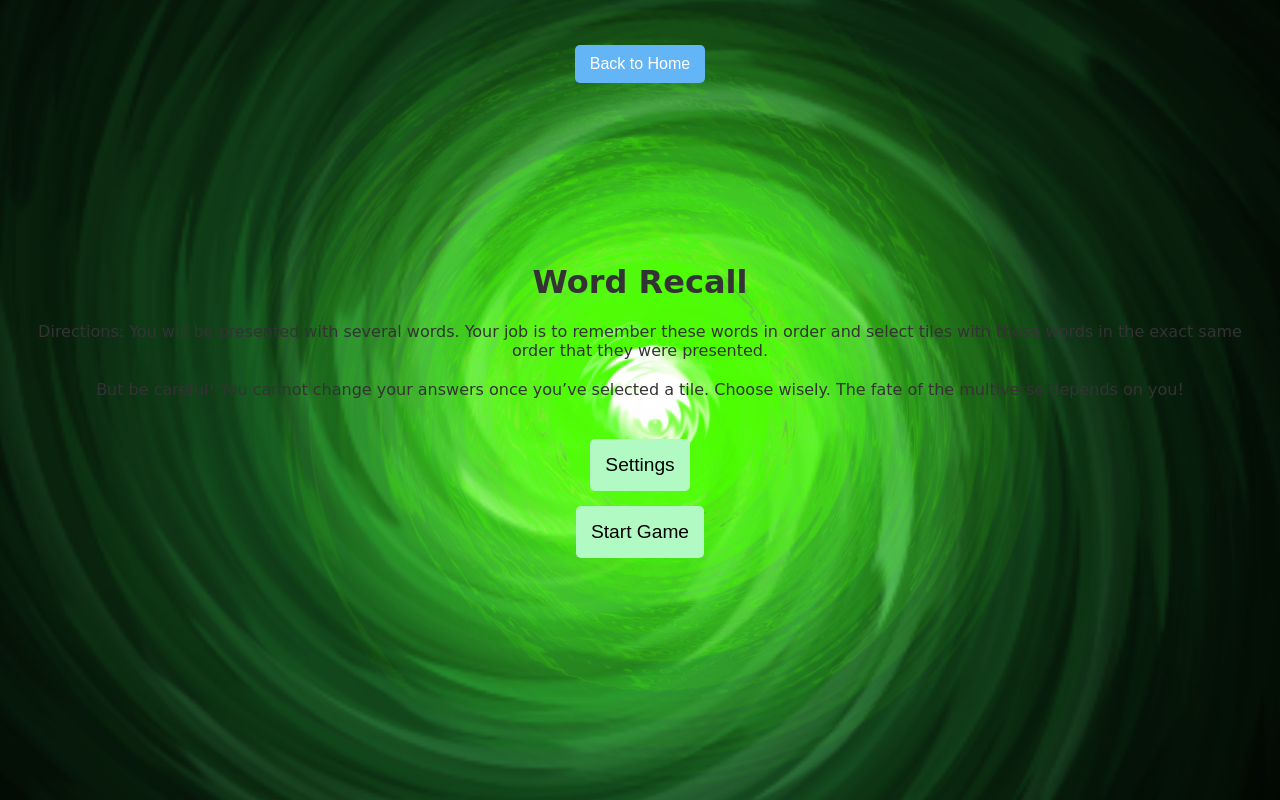
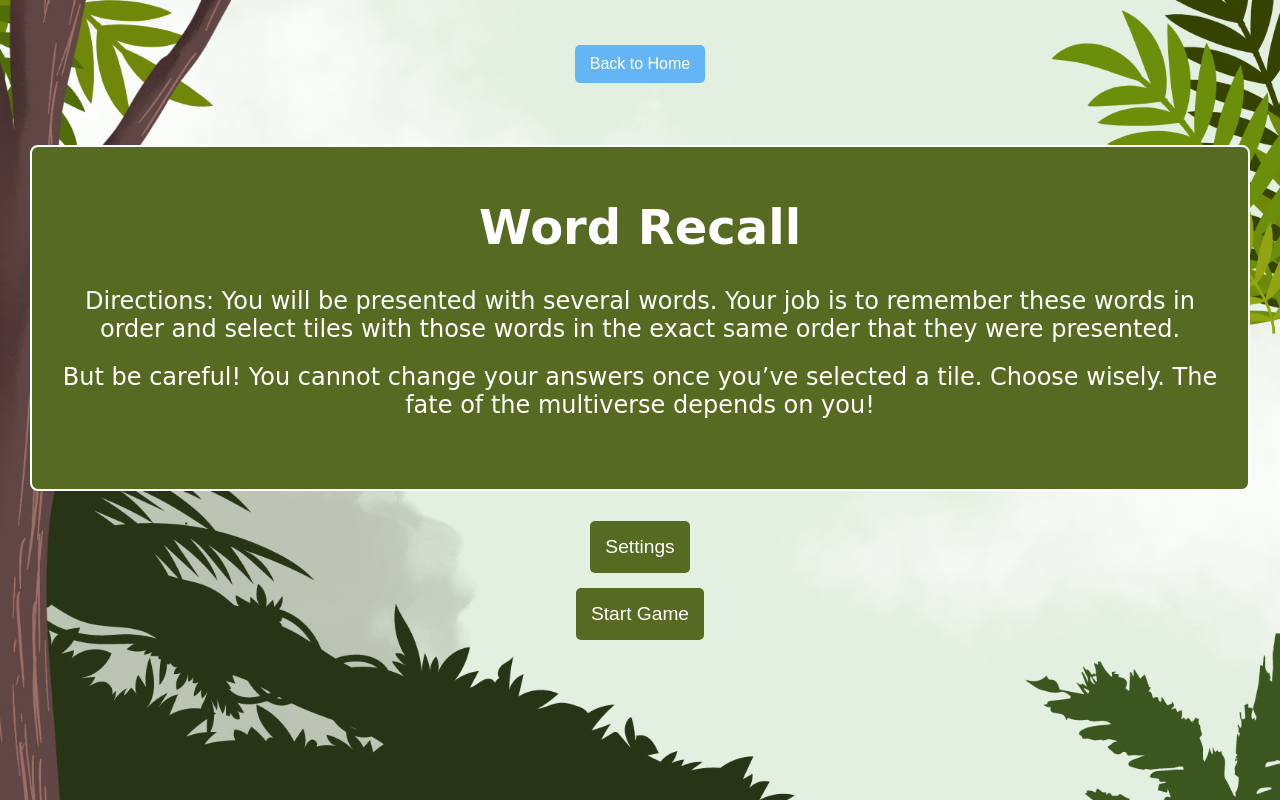
Before and after one commit to larrylu302/session-1a, a React (Create React App) app: page /#/words-game in a window 1280 px wide. Built offline with nearby package versions, Linux system fonts and the light colour scheme.

Commit message:
Numbers and Words

```diff
--- a/src/NumbersGame/NumbersGame.css
+++ b/src/NumbersGame/NumbersGame.css
@@ -78,6 +78,11 @@ html, body, #root {
   width: 100px;
 }
 
+.number-grid-button:hover {
+  transform: scale(1.05);
+  background-color: #e3b160;
+}
+
 .number-settings-form {
   padding: 20px 30px;
   font-size: 24px;
@@ -98,7 +103,12 @@ html, body, #root {
   margin-top: 20px;
 }
 
-input {
+.number-setting-button-submit:hover {
+  transform: scale(1.05);
+  background-color: #e3b160;
+}
+
+.orange-input {
   background-color: #fde5b3;
   border: 2px solid #e6bb6b;
   border-radius: 5px;
@@ -108,7 +118,7 @@ input {
   box-shadow: inset 0 0 5px rgba(0, 0, 0, 0.1);
 }
 
-input:focus {
+.orange-input:focus {
   outline: none;
   border-color: #d29b54;
   box-shadow: 0 0 8px rgba(210, 155, 84, 0.6);
--- a/src/NumbersGame/NumbersGame.js
+++ b/src/NumbersGame/NumbersGame.js
@@ -4,7 +4,7 @@ import BackToHomeButton from '../Backtohomebutton';
 import volumeIcon from './volume_icon.png';
 import firstVideo from './numbers_first_video.mp4'
 import readInstructions from './decipher_password_voiceover.mp3'
-
+import { Link } from 'react-router-dom';
 
 
 const NumbersGame = () => {
@@ -261,6 +261,7 @@ const SettingsForm = ({ onSave, initialSettings }) => {
           <label>
             Number of Digits:
             <input
+              className='orange-input'
               type="number"
               min="1"
               max="10"
@@ -273,6 +274,7 @@ const SettingsForm = ({ onSave, initialSettings }) => {
           <label>
             Interval Between Digits (seconds):
             <input
+              className='orange-input'
               type="number"
               min="0.5"
               max="5"
@@ -286,6 +288,7 @@ const SettingsForm = ({ onSave, initialSettings }) => {
           <label>
             Time Before Test (seconds):
             <input
+              className='orange-input'
               type="number"
               min="1"
               max="10"
@@ -298,6 +301,7 @@ const SettingsForm = ({ onSave, initialSettings }) => {
           <label>
             Total Rounds:
             <input
+              className='orange-input'
               type="number"
               min="1"
               max="10"
--- a/src/WordsGame/WordsGame.css
+++ b/src/WordsGame/WordsGame.css
@@ -1,5 +1,3 @@
-/* Apply a fun and colorful theme to the entire app */
-/* Make sure html, body, and root elements take the full height */
 html, body, #root {
   height: 100%;
   margin: 0;
@@ -16,20 +14,19 @@ html, body, #root {
   flex-direction: column;
   justify-content: center;
   align-items: center;
-  background-image: url('Words-background.png'); /* Ensure the path is correct */
+  background-image: url('Words-background.png');
   background-size: cover;
   background-position: center;
   background-repeat: no-repeat;
 }
 
-/* Enhance the word grid with more colors and interaction */
 .word-grid {
   display: grid;
   grid-template-columns: repeat(4, 1fr);
   gap: 15px;
   margin-bottom: 20px;
   padding: 10px;
-  background-color: black;
+  background-color: #566b21;
   border-radius: 10px;
 }
 
@@ -38,61 +35,115 @@ html, body, #root {
   margin: 0;
   font-size: 1.2em;
   cursor: pointer;
-  background-color: #B1FAC3; /* Blue buttons */
-  color: black;
+  background-color: #789945;
+  color: white;
   border: none;
-  border-radius: 5px; /* Rounded corners for buttons */
-  transition: transform 0.3s ease; /* Smooth transformation on hover */
+  border-radius: 5px;
+  transition: transform 0.3s ease;
 }
 
 .word-grid button:hover {
-  transform: scale(1.1); /* Slightly enlarge buttons on hover */
-  background-color: #42a5f5; /* Darker shade of blue on hover */
+  transform: scale(1.1);
+  background-color: #42a5f5;
 }
 
-.button {
+.green-button {
   padding: 15px;
-  margin-bottom: 15px; /* Ensure buttons don’t stick together */
+  margin-bottom: 15px;
   font-size: 1.2em;
   cursor: pointer;
-  background-color: #B1FAC3;
-  color: black;
+  background-color: #566b21;
+  color: white;
   border: none;
-  border-radius: 5px; /* Rounded corners */
-  transition: transform 0.3s ease, background-color 0.3s ease; /* Smooth transitions */
+  border-radius: 5px;
+  transition: transform 0.3s ease, background-color 0.3s ease;
 }
 
-.button:hover {
-  transform: scale(1.1); /* Enlarge on hover */
-  background-color: #42a5f5; /* Darker shade on hover */
+.green-button:hover {
+  transform: scale(1.1);
+  background-color: #42a5f5;
+}
+
+.lighter-green-button {
+  padding: 15px;
+  font-size: 1.2em;
+  cursor: pointer;
+  background-color: #789945;
+  color: white;
+  border: none;
+  border-radius: 5px;
+  transition: transform 0.3s ease, background-color 0.3s ease;
+}
+
+.lighter-green-button:hover {
+  transform: scale(1.1);
+  background-color: #42a5f5;
 }
 
 .word-list {
   display: flex;
-  flex-direction: column; /* Aligns items in a column */
-  align-items: center; /* Centers items horizontally */
+  flex-direction: column;
+  align-items: center;
   margin: 20px 0;
+  background-color: #566b21;
+  color: white;
+  border-radius: 8px;
+  transition: transform 0.3s ease, background-color 0.3s;
+  padding: 20px 30px;
 }
 
 .word-item {
-  font-size: 18px; /* Adjust size as needed */
-  margin: 5px 0; /* Adds space between words */
+  font-size: 36px;
+  margin: 5px 0;
 }
 
 .animal-button {
   padding: 10px;
   margin: 5px;
-  transition: background-color 0.2s ease; /* Smooth transition for background color */
+  transition: background-color 0.2s ease;
 }
 
 .animal-button.selected {
-  background-color: #666; /* Darken the button */
-  color: #black; /* Change text color to maintain contrast */
+  background-color: #666;
+  color: black;
 }
 
-.confirmation-message {
-  color: green;
-  margin-top: 10px;
+.words-instructions {
+  padding: 20px 30px;
+  font-size: 24px;
+  background-color: #566b21;
+  color: white;
+  border: 2px solid white;
+  border-radius: 8px;
+  transition: transform 0.3s ease, background-color 0.3s;
+  margin-bottom: 50px;
+  margin-left: 30px;
+  margin-right: 30px;
+  padding-bottom: 70px;
+}
+
+.word-settings-form {
+  padding: 20px 30px;
+  font-size: 24px;
+  background-color: #566b21;
+  color: white;
+  border: none;
+  border-radius: 8px;
+  transition: transform 0.3s ease, background-color 0.3s;
+}
+
+.green-input {
+  background-color: #789945;
+  border: 2px solid #566b21;
+  border-radius: 5px;
+  padding: 5px;
   font-size: 16px;
-  font-weight: bold;
+  color: white;
+  box-shadow: inset 0 0 5px rgba(0, 0, 0, 0.1);
 }
+
+.green-input:focus {
+  outline: none;
+  border-color: #789945;
+  box-shadow: 0 0 8px rgba(210, 155, 84, 0.6);
+}
--- a/src/WordsGame/WordsGame.js
+++ b/src/WordsGame/WordsGame.js
@@ -19,11 +19,12 @@ const WordsGame = () => {
     };
 
     return (
-      <form onSubmit={handleSubmit}>
+      <form onSubmit={handleSubmit} className="word-settings-form">
         <div className="settings-row">
           <label>
             Number of Words:
             <input
+              className='green-input'
               type="number"
               value={localSettings.numWords}
               onChange={(e) => setLocalSettings({ ...localSettings, numWords: parseInt(e.target.value, 10) })}
@@ -34,6 +35,7 @@ const WordsGame = () => {
           <label>
             Memorization Time per Word (seconds):
             <input
+              className='green-input'
               type="number"
               value={localSettings.memorizationTimePerWord}
               onChange={(e) => setLocalSettings({ ...localSettings, memorizationTimePerWord: parseInt(e.target.value, 10) })}
@@ -44,13 +46,14 @@ const WordsGame = () => {
           <label>
             Number of Rounds:
             <input
+                className='green-input'
                 type="number"
                 value={localSettings.totalRounds}
                 onChange={(e) => setLocalSettings({ ...localSettings, totalRounds: parseInt(e.target.value, 10) })}
             />
           </label>
         </div>
-        <button type="submit" className="button">Save Settings</button>
+        <button type="submit" className="lighter-green-button" style={{marginTop: "20px", marginBottom: '15px'}}>Save Settings</button>
       </form>
     );
   };
@@ -70,9 +73,9 @@ const WordsGame = () => {
     totalRounds: 1,
     maxWordsRecalled: 0,
     initialSettings: {
-      numWords: 2,
+      numWords: 1,
       memorizationTimePerWord: 1,
-      totalRounds: 3
+      totalRounds: 1
     }
   });
 
@@ -116,10 +119,6 @@ const WordsGame = () => {
   };
 
   const startGame = () => {
-    if (gameState.currentRound > gameState.totalRounds) {
-      alert(`Game Over! Total Score: ${gameState.score}`);
-      return;
-    }
 
     const selectedWords = selectRandomWords(settings.numWords);
     setGameState(prevState => ({
@@ -225,7 +224,7 @@ const WordsGame = () => {
                 </button>
               ))}
             </div>
-            <button onClick={submitChoices}>Submit Selection</button>
+            <button onClick={submitChoices} className='green-button' >Submit Selection</button>
           </div>
         }
       </>
@@ -234,17 +233,17 @@ const WordsGame = () => {
 
   function renderGameOver() {
     return (
-      <div>
+      <div className='words-instructions'>
         <h2>Game Over</h2>
-        <div className="final-score">Final Score: {gameState.score}</div>
-        <div className="max-words-recalled">Max Words Recalled in One Round: {gameState.maxWordsRecalled}</div>
-        <div className="initial-settings" style={{marginBottom: '20px'}}>
+        <div>Final Score: {gameState.score}</div>
+        <div>Max Words Recalled in One Round: {gameState.maxWordsRecalled}</div>
+        <div className="initial-settings" style={{marginBottom: '20px', marginTop:'20px'}}>
           <strong>Initial Settings:</strong><br />
           Number of Words: {gameState.initialSettings.numWords}<br />
           Memorization Time per Word: {gameState.initialSettings.memorizationTimePerWord}<br />
           Total Rounds: {gameState.initialSettings.totalRounds}
         </div>
-        <button className="button" onClick={startOver}>Start Over</button>
+        <button className="lighter-green-button" onClick={startOver}>Start Over</button>
       </div>
     );
   }
@@ -261,18 +260,18 @@ const WordsGame = () => {
   function renderInitialView() {
     return (
       <>
-        <div style={{ marginBottom: '30px' }} className='animal-button'>
+        <div style={{ marginBottom: '30px' }} className='words-instructions'>
           <h1>Word Recall</h1>
-Directions: You will be presented with several words. Your job is to remember these words in order and select tiles with those words in the exact same order that they were presented.
+            Directions: You will be presented with several words. Your job is to remember these words in order and select tiles with those words in the exact same order that they were presented.
 
-<div style={{paddingTop:'20px'}}>But be careful! You cannot change your answers once you’ve selected a tile. Choose wisely. The fate of the multiverse depends on you!</div>
+          <div style={{paddingTop:'20px'}}>But be careful! You cannot change your answers once you’ve selected a tile. Choose wisely. The fate of the multiverse depends on you!</div>
 
-</div>
-        <button className="button" onClick={() => {
+        </div>
+        <button className="green-button" onClick={() => {
           setShowSettingsForm(true);
           setGameState(prev => ({ ...prev, showInitial: false }))
         }}>Settings</button>
-        <button className="button" onClick={startGame}>Start Game</button>
+        <button className="green-button" onClick={startGame}>Start Game</button>
       </>
     );
   }
```
Also changed, not shown: src/WordsGame/Words-background.png.
